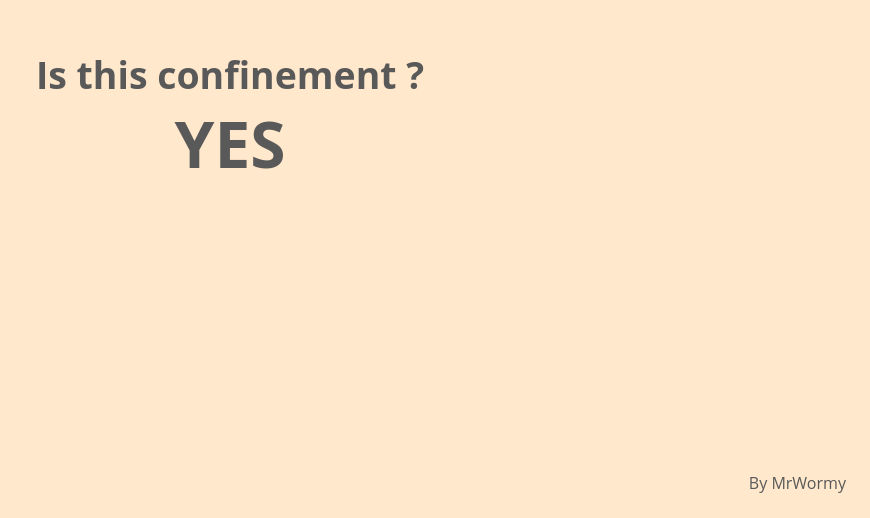
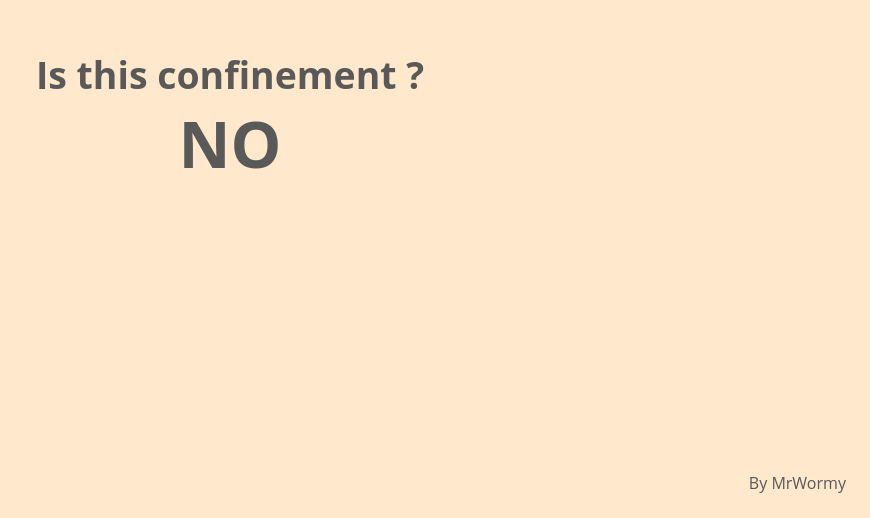
Before and after one commit to MrWormy/isthisconfinement, a plain HTML site: page index.html in a window 1280 px wide. Shown: the part 282-800 px from the top of the page, without its empty margins (410-1280 px from the left). Drawn offline with Linux system fonts and the light colour scheme.

Commit message:
update NO

```diff
--- a/index.html
+++ b/index.html
@@ -20,7 +20,7 @@
 <body>
 <div id="content">
     <div class="question">Is this confinement ?</div>
-    <div class="answer">YES</div>
+    <div class="answer">NO</div>
 </div>
 <div id="footnote">
     <div>By MrWormy</div>
```
